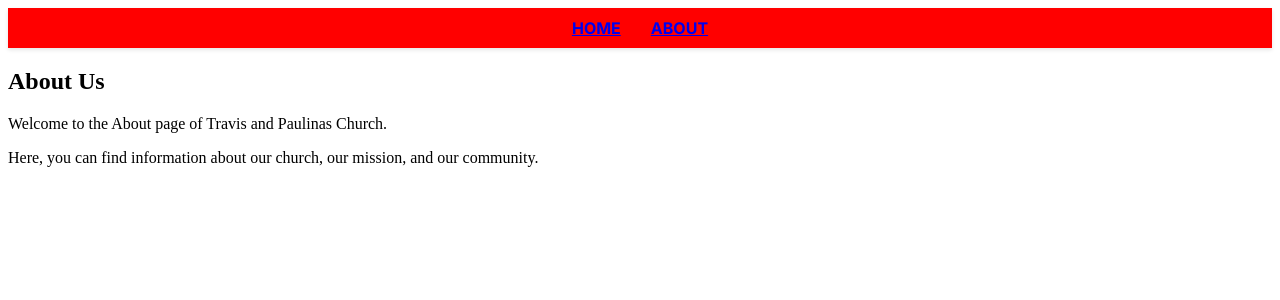
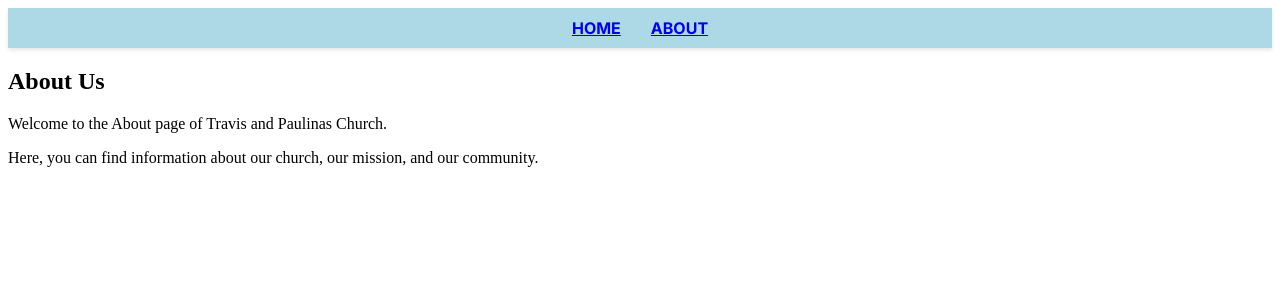
Before and after one commit to BrianKendalBucek/travis-church, a Next.js app: page /about in a window 1280 px wide. Shown: the top 300 px of the page. Built offline with nearby package versions, Linux system fonts and the light colour scheme.

Commit message:
clean up

```diff
--- a/src/pages/about.tsx
+++ b/src/pages/about.tsx
@@ -1,5 +1,4 @@
 import React from "react";
-import Layout from "@/app/layout";
 
 const AboutPage: React.FC = () => {
   return (
--- a/src/pages/index.tsx
+++ b/src/pages/index.tsx
@@ -1,5 +1,3 @@
-import Layout from "@/app/layout";
-
 export default function Home() {
   return (
     <div>
--- a/src/styles/header.scss
+++ b/src/styles/header.scss
@@ -1,5 +1,5 @@
 .header {
-  background-color: red;
+  background-color: lightblue;
   padding: 10px 0;
   box-shadow: 0 2px 4px rgba(0,0,0,0.1);
 }
```
